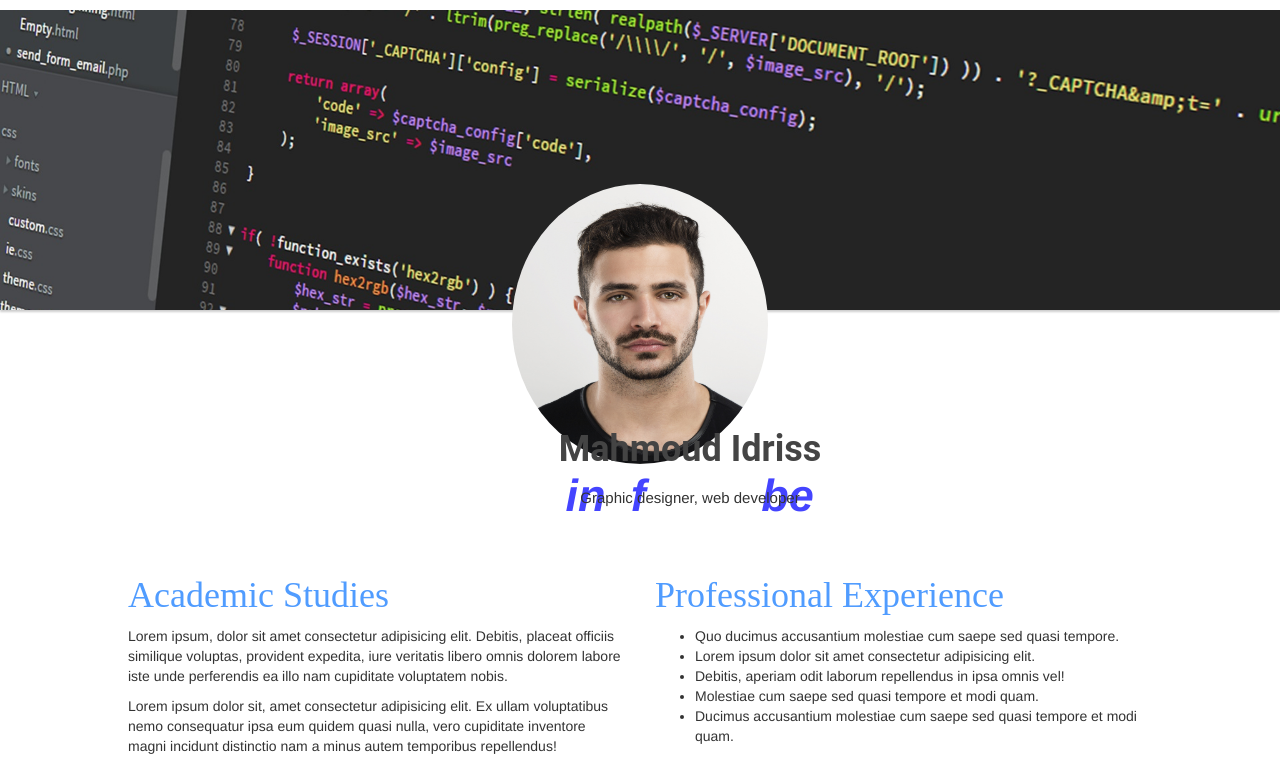
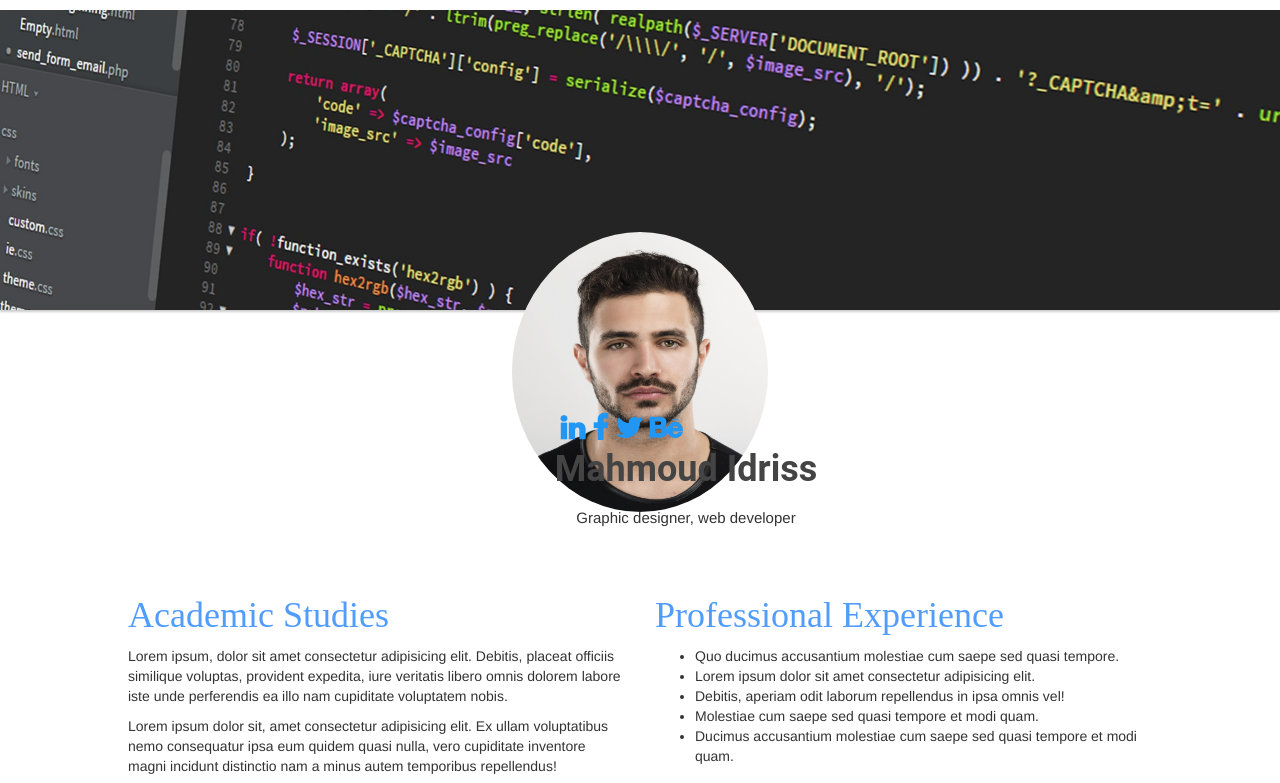
Before and after one commit to Mahmoud-IDRISS/bootstrap.github.io, a plain HTML site: page index.html in a window 1280 px wide. Shown: the top 783 px of the page. Drawn offline with nearby package versions, Linux system fonts and the light colour scheme.

Commit message:
Add files via upload

```diff
--- a/index.html
+++ b/index.html
@@ -8,7 +8,8 @@
     <!-- Bootstrap CSS -->
     <link rel="stylesheet" href="https://stackpath.bootstrapcdn.com/bootstrap/4.1.3/css/bootstrap.min.css" integrity="sha384-MCw98/SFnGE8fJT3GXwEOngsV7Zt27NXFoaoApmYm81iuXoPkFOJwJ8ERdknLPMO" crossorigin="anonymous">
     <link rel="stylesheet" href="style.css">
-
+    <!-- ajoute librair de incons-->
+    <link rel="stylesheet" href="https://cdnjs.cloudflare.com/ajax/libs/font-awesome/4.7.0/css/font-awesome.min.css">
     <title>Hello, world!</title>
     <style type="text/css">
 
@@ -19,18 +20,19 @@
     <div class="contenaier">
       <!--begin ligne image de profil-->
       <div class="">
-          <img src="homme1.jpg" alt="my nice photo " class="photo img-circle ">
+          <img src="homme1.jpg" alt="my nice photo " class="photo img-circle">
       </div>
-      <!--End  ligne image de profil-->
+      <!--End  ligne image de <profil-->
       <!--begin ligne sociale media de profil-->
-      <div class="row ">
-          <div class="socialmedia  ">
-              <i class="fa fa-linkedin fa-2x col-md-3 col-sm-3 col-xs-3"></i>
-              <i class="facebook  col-md-3 col-sm-3 col-xs-3"></i>
-              <i class="twitter  col-md-3 col-sm-3 col-xs-3"></i>
-              <i class="behance col-md-3 col-sm-3 col-xs-3"></i>
+      <div class="col-xs-12 col-md-12 col-sm-12">
+          <div class="socialmedia fa_x2  ">
+              <i class="fa fa-linkedin fa_x2 "></i>
+              <i class="fa fa-facebook  fa_x2"></i>
+              <i class="fa fa-twitter fa_x2 "></i>
+              <i class="fa fa-behance fa_x2"></i>
           </div>
       </div>
+
        <!--end ligne sociale media de profil-->
        <!--begin ligne  nom et prenom-->
         <div class="info ">
--- a/style.css
+++ b/style.css
@@ -7,17 +7,19 @@ body{
     margin-top: 10px;
 }
 .couverture {/*image de couverture de mon site web */
-background-image: url(code-944499.jpg);
+background-image: url(code-944499.jpg);/**/
 width: 100%;
 height: 300px;
 background-color: #eee;
 background-size: cover;
 box-shadow: 0 2px 2px rgba(0, 0, 0, .2);
+
+
 }
 .photo{/*photo de profil**/
 position: absolute;
 left:40%;
-top:23%;
+top:29%;
 /*border-radius: 100%;*/
 border: 0px solid black;
 width: 20%;
@@ -66,7 +68,7 @@ div .projet-img:hover{
     transition: box-shadow .3s;
     cursor: pointer;
     box-shadow: none;
-    transition: box-shadow .3s;
+
 }
 div img p{
     content:"showrs";
@@ -77,7 +79,7 @@ div img p{
 .info {
     position: relative;
     top:100px;
-    left:50px;
+    left:46px;
     text-align: center;
     margin-bottom: 150px;
 }
@@ -85,6 +87,7 @@ div img p{
     color: #444;
     font-family: 'Roboto', sans-serif;
     font-weight: bold;
+    text-align: center;
 }
 .specialite{
 font-size: 15px;
@@ -93,15 +96,25 @@ margin-bottom: 100px;
 .nom:hover{
     text-decoration: underline;
 }
-div >.socialmedia {/* les liens de Fb Twitter Instagrame be*/
-    position: absolute;
-    left:43%;
-    top:58%;
-    font-size: 45px;
+div >i.fa {/* les liens de Fb Twitter Instagrame be*/
+    display: inline-block;
+    position: relative;
     font-weight:bold;
-   /* font-style: normal;*/
-    color: rgb(68, 68, 255);
+   font-style: normal;
+   text-rendering: auto;
+   /* background: white;*/
+     color:  #2196F3;
+     top: 99Px;
+     left: 42%;
+  /*  background-color: rgb(68, 68, 255);  */
+   text-align: right;
+}
+.fa_x2{ font-size: 2em;
+}
 
+div >i.fa:hover {/*hover sur les media*/
+    color: #444;
+    cursor:pointer;
 }
 /*ajoute contenu et change couleur si on hover sur lettre "in" */
 .fa-linkedin::before{ content:"in";}
@@ -110,18 +123,18 @@ div >.socialmedia {/* les liens de Fb Twitter Instagrame be*/
 .facebook::before{ content:"f";}
 .facebook:hover{color:rgb(109, 109, 109);}
 /*ajoute contenu et change couleur si on hover sur lettre "twitter" */
-.twitter::before{ content:"\f099";}
+.twitter::before{ content: url("twitter.png"); }
 .twitter:hover{color:rgb(109, 109, 109);}
 /*ajoute contenu et change couleur si on hover sur lettre "twitter" */
 .behance::before{ content:"be";}
 .behance:hover{color:rgb(109, 109, 109);}
-/*si ecran >=992 en fait le traitement suivant*
+/*si ecran >=992 en fait le traitement suivant*/
 @media (min-width: 992px){
 
 }
 /*si ecran >=768 en fait le traitement suivant*
 @media(max-width:768 px){}
-/*si ecran >=768 en fait le traitement suivant*
+/*si ecran >=768 en fait le traitement suivant*/
 @media(max-width: 768 px){
-
+p{font-size: large;}
 }
```
